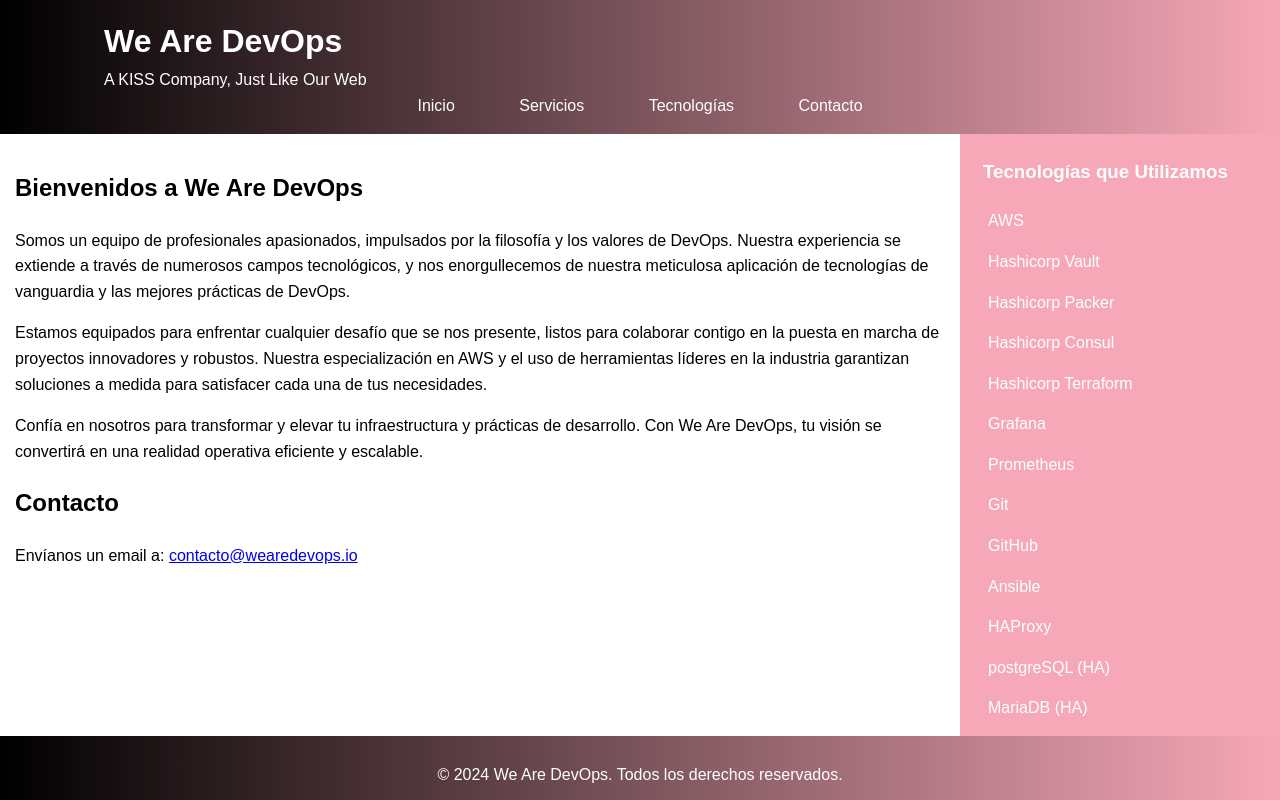
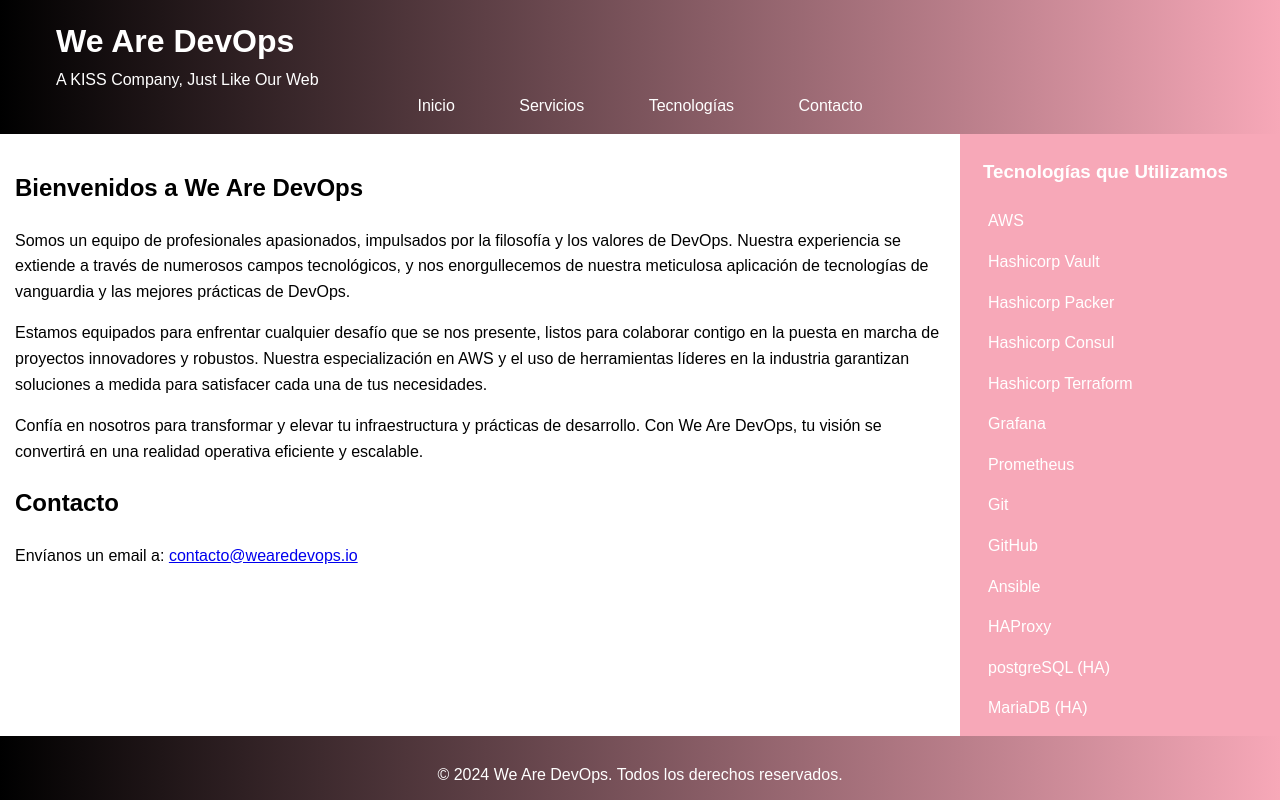
Before and after one commit to mokelean/wearedevops.io, a plain HTML site: page index.html in a window 1280 px wide. Drawn offline with Linux system fonts and the light colour scheme.

Commit message:
se tira todo a la izq

```diff
--- a/style.css
+++ b/style.css
@@ -26,10 +26,10 @@ header {
 }
 
 .header-content {
-    max-width: 1200px; /* O el ancho máximo que prefieras para el contenido */
-    margin: 0 auto; /* Esto centra .header-content dentro de header */
-    text-align: left; /* Esto alinea el texto a la izquierda dentro de .header-content */
-    padding-left: 5%; /* Ajusta al gusto para desplazar el contenido hacia la izquierda */
+    max-width: 1200px; /* o el ancho máximo que prefieras para el contenido */
+    margin: 0 auto; /* Esto centra el .header-content */
+    padding-left: 1em; /* Ajusta esto a 1em o 16px, o lo que necesites para pegarlo al margen */
+    text-align: left;
 }
 
 h1, .slogan {
```
